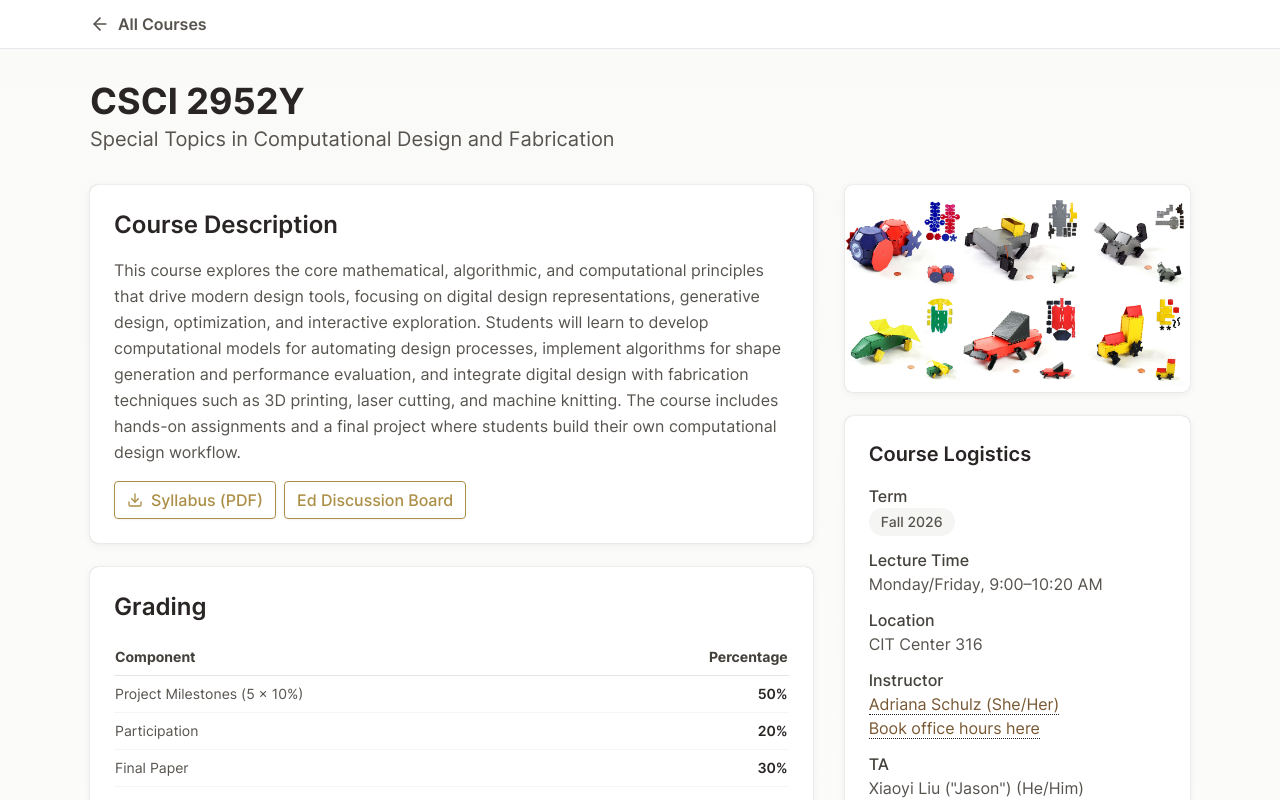
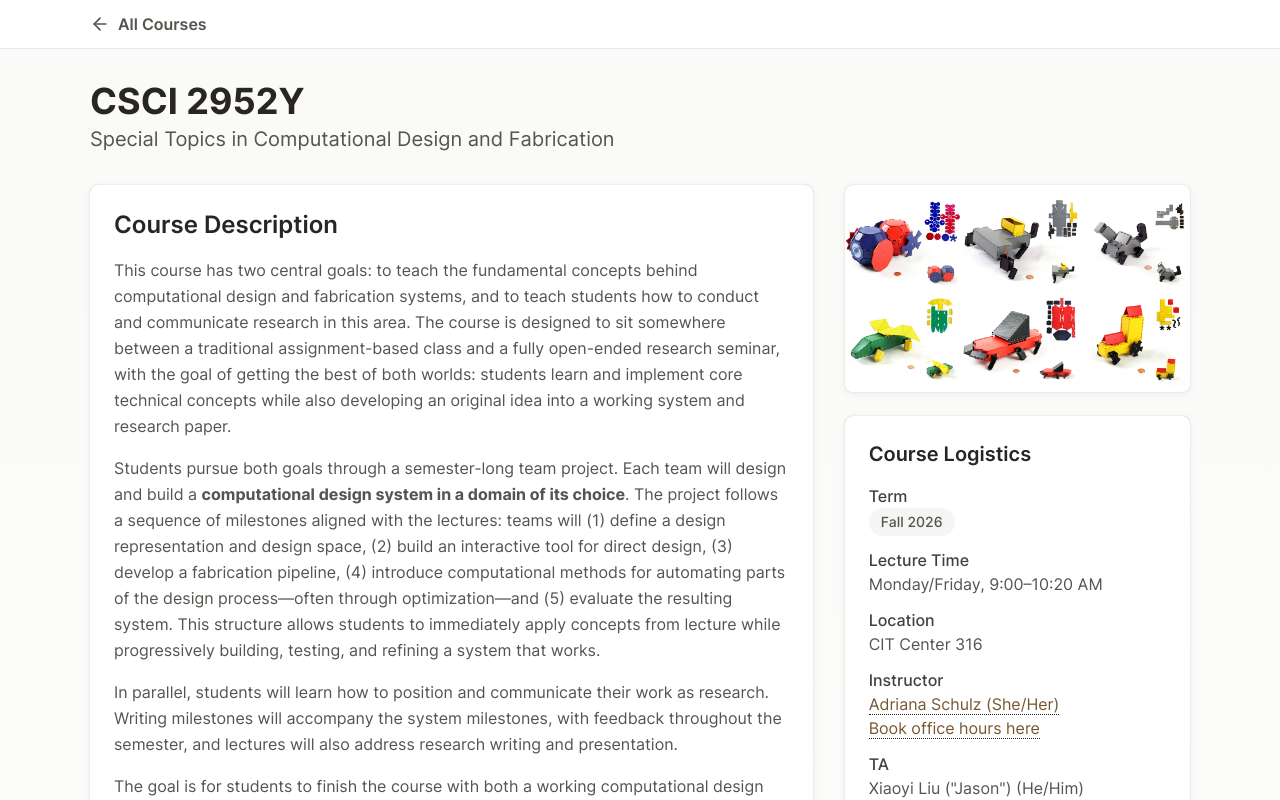
Before and after one commit to cdg-lab/cdg-website, a Next.js app: page /courses/csci2952y-fall2026 in a window 1280 px wide. Shown: the top 800 px of the page. Built offline with nearby package versions, Linux system fonts and the light colour scheme.

Commit message:
update fl2026 course description

```diff
--- a/src/app/(course)/courses/csci2952y-fall2026/page.tsx
+++ b/src/app/(course)/courses/csci2952y-fall2026/page.tsx
@@ -26,7 +26,22 @@ const courseInfo: CourseInfo = {
   time: 'Monday/Friday, 9:00–10:20 AM',
   location: 'CIT Center 316',
   officeHours: 'Fridays 10:20-11:00 AM at CIT 405',
-  description: `This course explores the core mathematical, algorithmic, and computational principles that drive modern design tools, focusing on digital design representations, generative design, optimization, and interactive exploration. Students will learn to develop computational models for automating design processes, implement algorithms for shape generation and performance evaluation, and integrate digital design with fabrication techniques such as 3D printing, laser cutting, and machine knitting. The course includes hands-on assignments and a final project where students build their own computational design workflow.`,
+  description: (
+    <div className="space-y-4">
+      <p>
+        This course has two central goals: to teach the fundamental concepts behind computational design and fabrication systems, and to teach students how to conduct and communicate research in this area. The course is designed to sit somewhere between a traditional assignment-based class and a fully open-ended research seminar, with the goal of getting the best of both worlds: students learn and implement core technical concepts while also developing an original idea into a working system and research paper.
+      </p>
+      <p>
+        Students pursue both goals through a semester-long team project. Each team will design and build a <strong>computational design system in a domain of its choice</strong>. The project follows a sequence of milestones aligned with the lectures: teams will (1) define a design representation and design space, (2) build an interactive tool for direct design, (3) develop a fabrication pipeline, (4) introduce computational methods for automating parts of the design process—often through optimization—and (5) evaluate the resulting system. This structure allows students to immediately apply concepts from lecture while progressively building, testing, and refining a system that works.
+      </p>
+      <p>
+        In parallel, students will learn how to position and communicate their work as research. Writing milestones will accompany the system milestones, with feedback throughout the semester, and lectures will also address research writing and presentation.
+      </p>
+      <p>
+        The goal is for students to finish the course with both a working computational design system and a paper that can serve as the basis for a research publication. Projects from recent offerings have subsequently been published at ACM SIGGRAPH and the ACM Symposium on Computational Fabrication (SCF), leading venues in the field. We hope that multiple projects from this offering will likewise develop into publishable research.
+      </p>
+    </div>
+  ) as any,
 };
 
 const gradingPolicy: GradingPolicy[] = [
@@ -80,50 +95,29 @@ const schedule: ScheduleEntry[] = [
   { date: '09/14/2026', topic: 'Design Representations Part 1' },
   { date: '09/18/2026', topic: 'Design Representations Part 2' },
   { date: '09/21/2026', topic: 'No class: Adriana OOF' },
-  {
-    date: '09/25/2026',
-    topic: 'Design Spaces Part 1 & Group Forming Activity',
-  },
+  { date: '09/25/2026', topic: 'Design Spaces Part 1 & Group Forming Activity' },
   { date: '09/28/2026', topic: 'Design Spaces Part 2' },
-  {
-    date: '10/02/2026',
-    topic: 'Project Presentations and Discussion (Milestone 1)',
-  },
+  { date: '10/02/2026', topic: 'Project Presentations and Discussion (Milestone 1)' },
   { date: '10/05/2026', topic: 'Fabrication Part 1 (at BDW)' },
   { date: '10/09/2026', topic: 'Fabrication Part 2 (at BDW)' },
   { date: '10/12/2026', topic: 'No class: Brown Holiday' },
-  {
-    date: '10/16/2026',
-    topic: 'Project Presentations and Discussion (Milestone 2)',
-  },
+  { date: '10/16/2026', topic: 'Project Presentations and Discussion (Milestone 2)' },
   { date: '10/19/2026', topic: 'Optimization Part 1' },
   { date: '10/23/2026', topic: 'Project activity: How to write a good intro?' },
   { date: '10/26/2026', topic: 'Optimization Part 2' },
-  {
-    date: '10/30/2026',
-    topic: 'Project Presentations and Discussion (Milestone 3)',
-  },
+  { date: '10/30/2026', topic: 'Project Presentations and Discussion (Milestone 3)' },
   { date: '11/02/2026', topic: 'Optimization Part 3' },
   { date: '11/06/2026', topic: 'Project activity: What makes a good system?' },
   { date: '11/09/2026', topic: 'Topics 1: NeuroSymbolic Reasoning' },
-  {
-    date: '11/13/2026',
-    topic: 'Project activity: What makes a good evaluation?',
-  },
+  { date: '11/13/2026', topic: 'Project activity: What makes a good evaluation?' },
   { date: '11/16/2026', topic: 'Topics 2: Geometry and Deformation' },
-  {
-    date: '11/20/2026',
-    topic: 'Project Presentations and Discussion (Milestone 4)',
-  },
+  { date: '11/20/2026', topic: 'Project Presentations and Discussion (Milestone 4)' },
   { date: '11/23/2026', topic: 'Topics 3: Physics Simulation' },
   { date: '11/27/2026', topic: 'No class: Thanksgiving Recess' },
   { date: '11/30/2026', topic: 'Topics 4: Accessibility and Sustainability' },
-  {
-    date: '12/04/2026',
-    topic: 'Project Presentations and Discussion (Milestone 5)',
-  },
+  { date: '12/04/2026', topic: 'Project Presentations and Discussion (Milestone 5)' },
   { date: '12/07/2026', topic: 'No class: Reading Period' },
-  { date: '12/11/2026', topic: 'Project Final Paper Due' },
+  { date: '12/11/2026', topic: 'Project Final Paper Due'},
 ];
 
 export default function CoursePage() {
@@ -144,12 +138,12 @@ export default function CoursePage() {
                 <h2 className='mb-4 text-2xl font-semibold text-stone-800'>
                   Course Description
                 </h2>
-                <p className='text-stone-600 leading-relaxed mb-4'>
+                <div className='text-stone-600 leading-relaxed mb-4'>
                   {courseInfo.description}
-                </p>
+                </div>
                 <div className='flex justify-start gap-2'>
                   <ButtonLink
-                    href='/assets/course/SyllabusFall20260828.pdf'
+                    href='/assets/course/SyllabusFall2026.pdf'
                     className='gap-2'
                     variant='outline'
                   >
@@ -241,7 +235,9 @@ export default function CoursePage() {
                 <table className='w-full text-sm'>
                   <thead>
                     <tr className='border-b border-stone-200'>
-                      <th className='text-left py-2 text-stone-700'>Item</th>
+                      <th className='text-left py-2 text-stone-700'>
+                        Item
+                      </th>
                       <th className='text-right py-2 text-stone-700'>Date</th>
                     </tr>
                   </thead>
```
